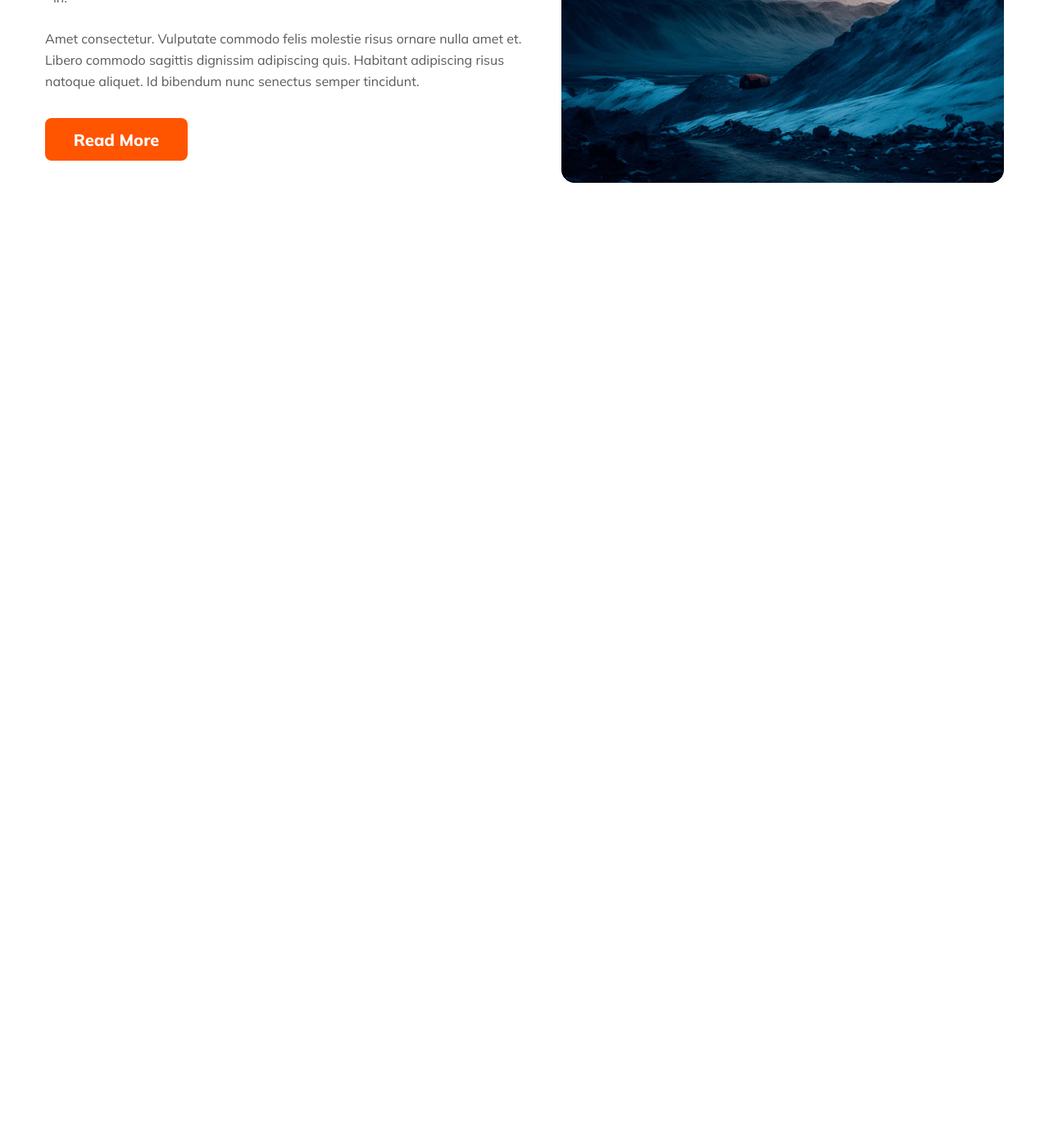
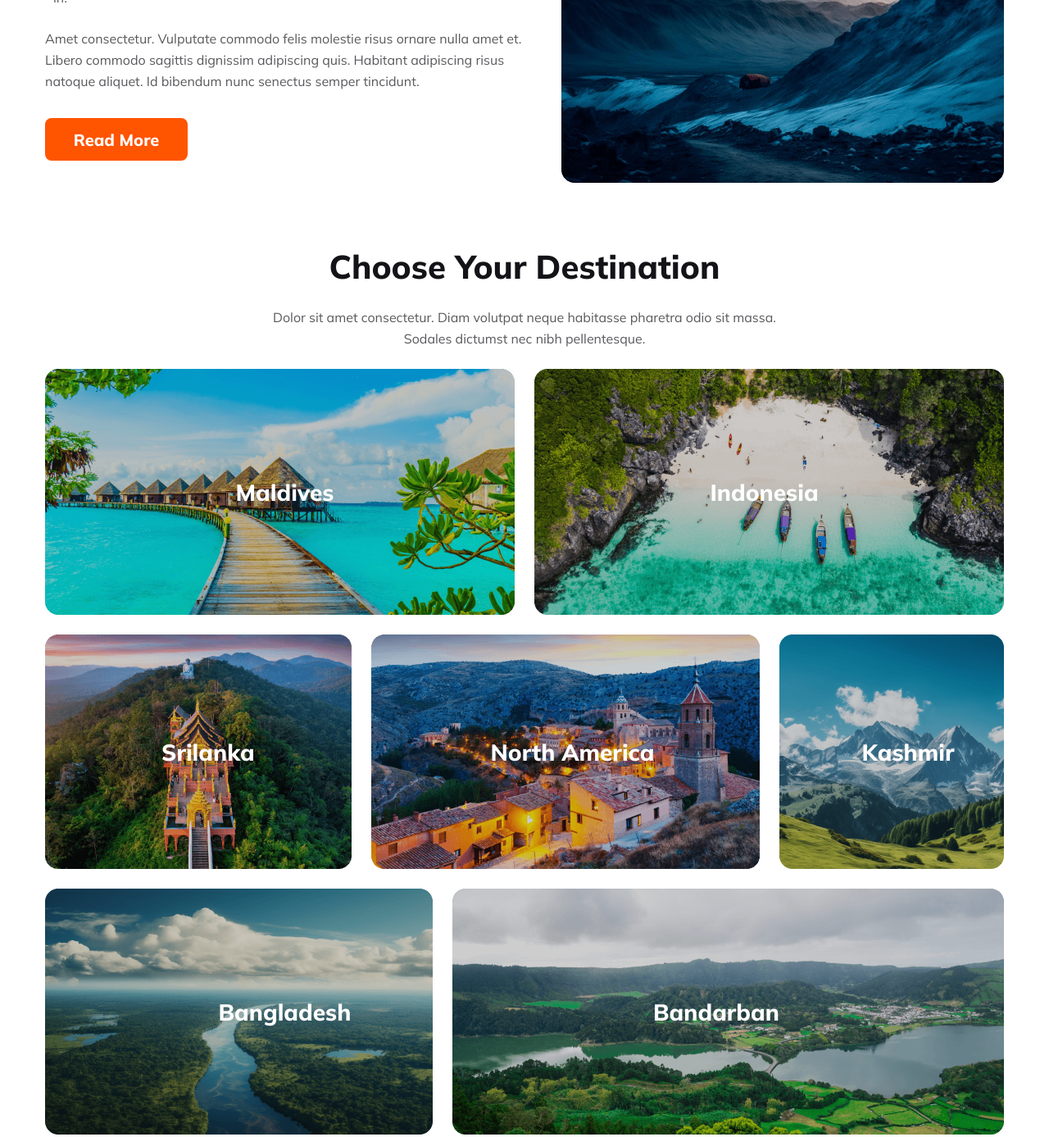
Before and after one commit to iamdoulat/assignment02, a plain HTML site: page index.html in a window 1280 px wide. Shown: the part 1046-2433 px from the top of the page at 82% size. Before the commit the page ends 1346 px from the top, so only its background shows below. Drawn offline with Linux system fonts and the light colour scheme.

Commit message:
destination image section complete

```diff
--- a/index.html
+++ b/index.html
@@ -64,7 +64,40 @@
                 <img src="./images/rectangle-4.png" alt="">
             </div>
         </div>
-
     </Section>
+    <section>
+        <div class="destination">
+            <div class="h2">Choose Your Destination</div>
+            <p>Dolor sit amet consectetur. Diam volutpat neque habitasse pharetra odio sit massa. Sodales dictumst nec nibh pellentesque.</p>
+        </div>
+        <div class="destination-img">
+            <div class="img-row1">
+                <div class="img-1"><img src="./images/rectangle-5.png" alt="">
+                    <div class="Maldives-text">Maldives</div>
+                </div>
+                <div class="img-2"><img src="./images/rectangle-81.png" alt="">
+                    <div class="indonesia-text">Indonesia</div>
+                </div>
+            </div>
+            <div class="img-row2">
+                <div class="img-3"><img src="./images/rectangle-6.png" alt="">
+                    <div class="srilanka-text">Srilanka</div>
+                </div>
+                <div class="img-4"><img src="./images/rectangle-7.png" alt="">
+                    <div class="north-us-text">North America</div>
+                </div>
+                <div class="img-5"><img src="./images/rectangle-9.png" alt="">
+                    <div class="kashmir-text">Kashmir</div>
+                </div>
+            </div>
+            <div class="img-row3">
+                <div class="img-6"><img src="./images/rectangle-11.png" alt="">
+                    <div class="bangla-text">Bangladesh</div>
+                </div>
+                <div class="img-6"><img src="./images/rectangle-10.png" alt="">
+                    <div class="bandarban-text">Bandarban</div>
+            </div>
+        </div>
+    </section>
 </body>
 </html>
--- a/style/style.css
+++ b/style/style.css
@@ -237,3 +237,174 @@ body{
     width: auto;
 }
 /* Popular Tours section end here */
+
+/* Destination section start here */
+.destination{
+    max-width: 1170px;
+    margin: 0 auto;
+    margin-top: 49px;
+}
+.destination .h2{
+    color: #131318;
+    text-align: center;
+    font-family: Mulish;
+    font-size: 40px;
+    font-style: normal;
+    font-weight: 800;
+    line-height: normal;
+}
+.destination p{
+    color: rgba(19, 19, 24, 0.70);
+    text-align: center;
+    font-family: Mulish;
+    font-size: 16px;
+    font-style: normal;
+    font-weight: 400;
+    line-height: 26px;
+    padding: 24px 256px;
+}
+.destination-img{
+    max-width: 1170px;
+    margin: 0 auto;
+    margin-bottom: 100px;
+    display: block;
+    justify-content: center;
+    align-items: center;
+}
+.img-1{
+    width: 573px;
+    height: 300px;
+}
+.img-2{
+    width: 573px;
+    height: 300px;
+}
+.img-3{
+    width: 374px;
+    height: 286px;
+}
+.img-4{
+    width: 474px;
+    height: 286px;
+}
+.img-5{
+    width: 274px;
+    height: 286px;
+}
+.img-6{
+    width: 473px;
+    height: 300px;
+}
+.img-7{
+    width: 673px;
+    height: 300px;
+}
+.img-row1{
+    display: flex;
+    gap: 24px;
+    position: relative;
+}
+.img-row2{
+    display: flex;
+    gap: 24px;
+    padding: 24px 0px;
+    position: relative;
+}
+.img-row3{
+    display: flex;
+    gap: 24px;
+    position: relative;
+}
+.Maldives-text {
+    position: absolute;
+    top: 50%;
+    left: 25%;
+    transform: translate(-50%, -50%);
+    color: #FFF;
+    text-align: center;
+    font-family: Mulish;
+    font-size: 28px;
+    font-style: normal;
+    font-weight: 800;
+    line-height: normal;
+  }
+  .indonesia-text {
+    position: absolute;
+    top: 50%;
+    left: 75%;
+    transform: translate(-50%, -50%);
+    color: #FFF;
+    text-align: center;
+    font-family: Mulish;
+    font-size: 28px;
+    font-style: normal;
+    font-weight: 800;
+    line-height: normal;
+  }
+  .srilanka-text {
+    position: absolute;
+    top: 50%;
+    left: 17%;
+    transform: translate(-50%, -50%);
+    color: #FFF;
+    text-align: center;
+    font-family: Mulish;
+    font-size: 28px;
+    font-style: normal;
+    font-weight: 800;
+    line-height: normal;
+  }
+  .north-us-text {
+    position: absolute;
+    top: 50%;
+    left: 55%;
+    transform: translate(-50%, -50%);
+    color: #FFF;
+    text-align: center;
+    font-family: Mulish;
+    font-size: 28px;
+    font-style: normal;
+    font-weight: 800;
+    line-height: normal;
+  }
+  .kashmir-text {
+    position: absolute;
+    top: 50%;
+    left: 90%;
+    transform: translate(-50%, -50%);
+    color: #FFF;
+    text-align: center;
+    font-family: Mulish;
+    font-size: 28px;
+    font-style: normal;
+    font-weight: 800;
+    line-height: normal;
+  }
+  .bangla-text {
+    position: absolute;
+    top: 50%;
+    left: 25%;
+    transform: translate(-50%, -50%);
+    color: #FFF;
+    text-align: center;
+    font-family: Mulish;
+    font-size: 28px;
+    font-style: normal;
+    font-weight: 800;
+    line-height: normal;
+  }
+  .bandarban-text {
+    position: absolute;
+    top: 50%;
+    left: 70%;
+    transform: translate(-50%, -50%);
+    color: #FFF;
+    text-align: center;
+    font-family: Mulish;
+    font-size: 28px;
+    font-style: normal;
+    font-weight: 800;
+    line-height: normal;
+  }
+
+/* Destination section end here */
```
